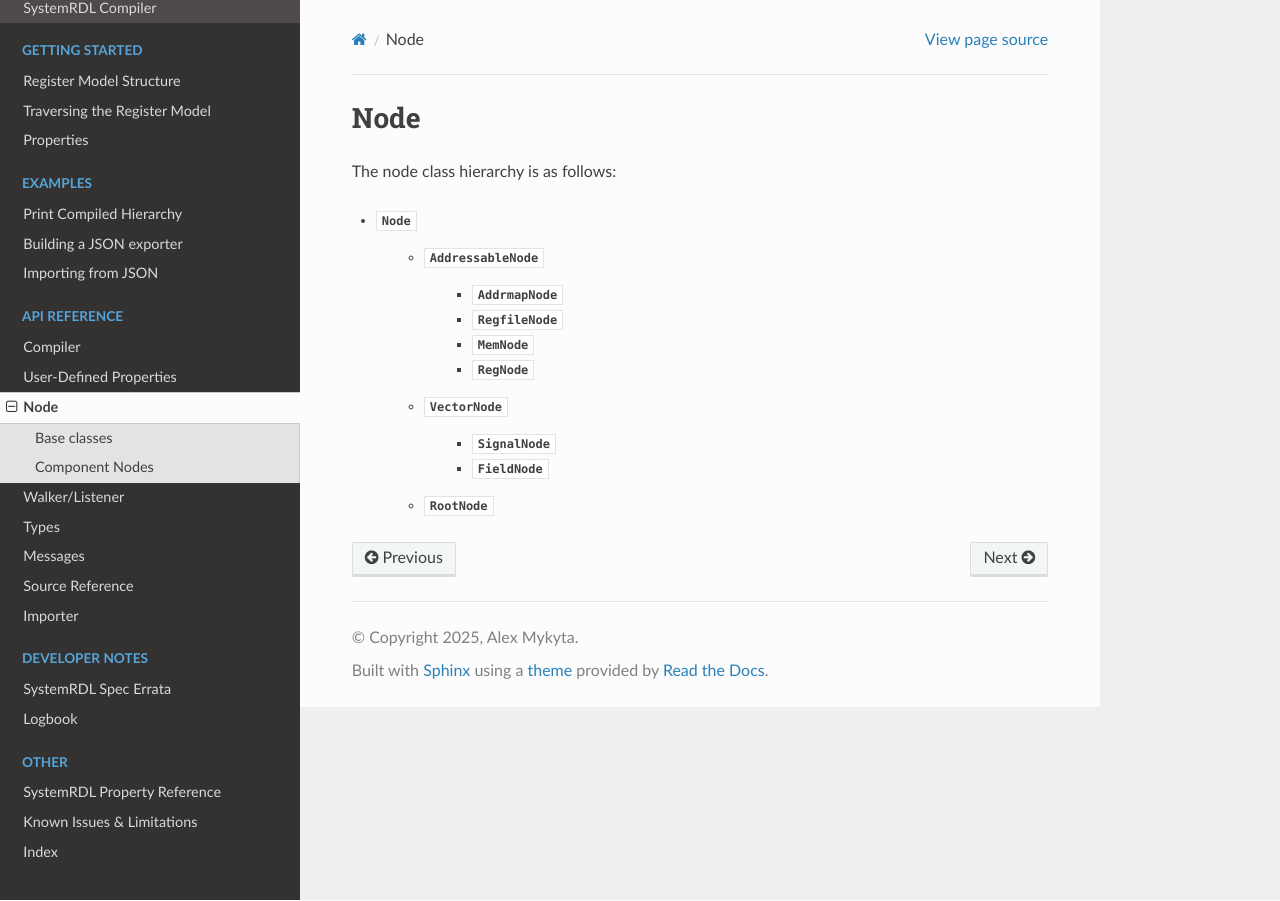
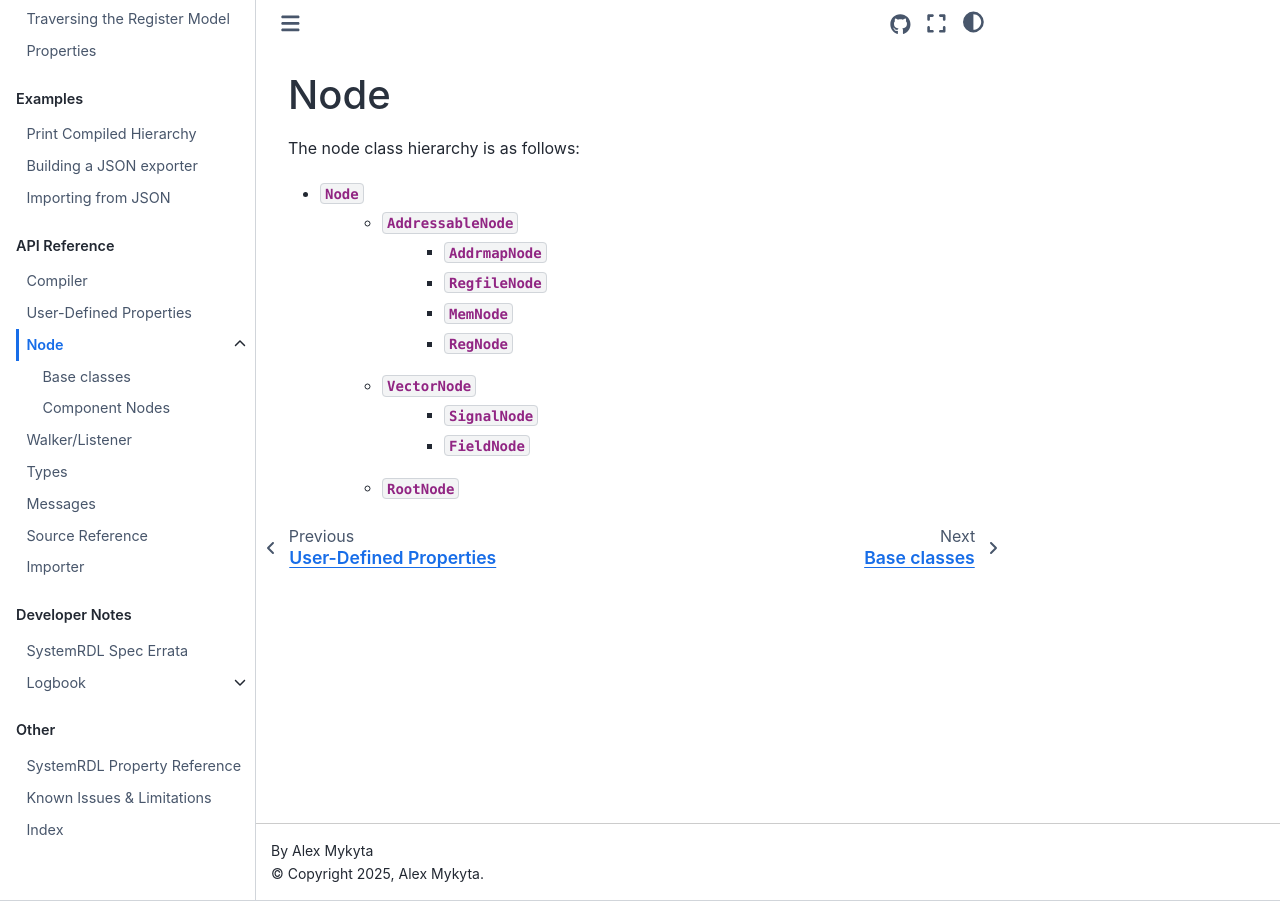
Before and after one commit to SystemRDL/systemrdl-compiler, a Sphinx documentation site: the page built from docs/api/node/index.rst, in a window 1280 px wide. Built offline with Sphinx 7.4.7 and the Sphinx Book theme 1.1.4, drawn with Linux system fonts in a browser that asks for light colours; some of the changed lines change nothing that is shown.

Commit message:
switch doc theme

```diff
--- a/docs/api/node/index.rst
+++ b/docs/api/node/index.rst
@@ -7,14 +7,12 @@
 
 * :class:`~systemrdl.node.Node`
     * :class:`~systemrdl.node.AddressableNode`
-
         * :class:`~systemrdl.node.AddrmapNode`
         * :class:`~systemrdl.node.RegfileNode`
         * :class:`~systemrdl.node.MemNode`
         * :class:`~systemrdl.node.RegNode`
 
     * :class:`~systemrdl.node.VectorNode`
-
         * :class:`~systemrdl.node.SignalNode`
         * :class:`~systemrdl.node.FieldNode`
 
--- a/docs/conf.py
+++ b/docs/conf.py
@@ -31,26 +31,8 @@
 extensions = [
     'sphinx.ext.autodoc',
     'sphinx.ext.napoleon',
-    'sphinx.ext.inheritance_diagram',
     'crate.sphinx.csv',
 ]
-
-
-inheritance_graph_attrs = dict(
-    #rankdir = "TB",
-    #size = '"6.0, 8.0"',
-    #fontsize = 14,
-    #ratio = 'compress'
-)
-
-inheritance_node_attrs = dict(
-    #shape='ellipse',
-    #fontsize=14,
-    #height=0.75,
-    color='"#6AB0DE"',
-    fillcolor='"#E7F2FA"',
-    style='"rounded, filled"'
-)
 
 autoclass_content = 'both'
 
@@ -68,7 +50,16 @@
 # The theme to use for HTML and HTML Help pages.  See the documentation for
 # a list of builtin themes.
 #
-html_theme = "sphinx_rtd_theme"
+html_theme = "sphinx_book_theme"
+
+html_theme_options = {
+    "repository_url": "https://github.com/SystemRDL/systemrdl-compiler",
+    "path_to_docs": "docs",
+    "use_download_button": False,
+    "use_source_button": True,
+    "use_repository_button": True,
+    "use_issues_button": True,
+}
 
 # Add any paths that contain custom static files (such as style sheets) here,
 # relative to this directory. They are copied after the builtin static files,
--- a/docs/known_issues.rst
+++ b/docs/known_issues.rst
@@ -51,13 +51,11 @@
 assignment value can be determined during RDL elaboration-time.
 
 Supported:
-
     .. code-block:: systemrdl
 
             some_property = PARAMETER ? my_reg.my_field : my_reg.my_field->some_property;
 
 Not supported:
-
     .. code-block:: systemrdl
 
             some_property = my_signal ? my_field : my_field->some_property;
--- a/docs/requirements.txt
+++ b/docs/requirements.txt
@@ -2,4 +2,4 @@
 git+https://github.com/amykyta3/sphinx_csv_filter.git
 
 sphinx >= 5.0.0
-sphinx-rtd-theme >= 1.0.0
+sphinx-book-theme
```
